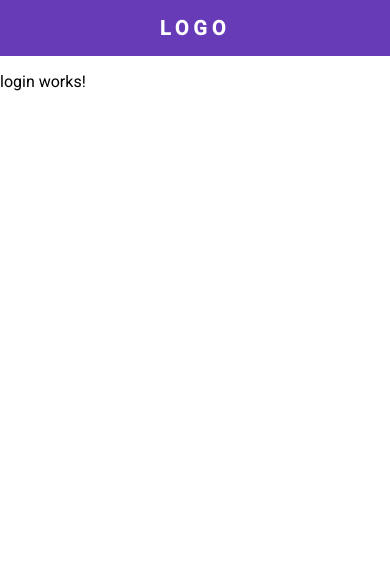
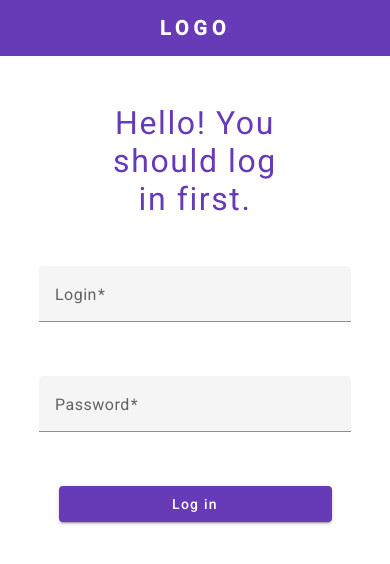
Before and after one commit to ArkBog/crud, an Angular app: page / in a window 390 px wide. Shown: the top 564 px of the page. Built offline with nearby package versions, Linux system fonts and the light colour scheme.

Commit message:
added login function

```diff
--- a/db.json
+++ b/db.json
@@ -50,5 +50,17 @@
       "comments": "",
       "employeeId": 1
     }
+  ],
+  "users":[
+    {
+      "login": "test0",
+      "password": "test",
+      "employeeId": 0
+    },
+    {
+      "login": "test",
+      "password": "test",
+      "employeeId": 1
+    }
   ]
 }
--- a/src/app/app-routing.module.ts
+++ b/src/app/app-routing.module.ts
@@ -3,10 +3,11 @@ import { RouterModule, Routes } from '@angular/router';
 import { DashboardComponent } from './components/dashboard/dashboard.component';
 import { HomeComponent } from './components/home/home.component';
 import { LoginComponent } from './components/login/login.component';
+import { AuthGuard } from './auth.guard';
 
 const routes: Routes = [
   {path:'', component: LoginComponent },
-  {path: 'dashboard', component: DashboardComponent},
+  {path: 'dashboard', component: DashboardComponent, canActivate: [AuthGuard]},
   {path: 'home', component: HomeComponent},
 ];
 
--- a/src/app/app.module.ts
+++ b/src/app/app.module.ts
@@ -23,6 +23,10 @@ import {MatIconModule} from '@angular/material/icon';
 import {MatDialogModule} from '@angular/material/dialog';
 import { DialogComponent } from './components/customer-database/dialog/dialog.component';
 import { LoginComponent } from './components/login/login.component';
+import { AuthGuard } from './auth.guard';
+import { AuthService } from './services/auth.service';
+
+
 
 
 @NgModule({
@@ -55,7 +59,7 @@ import { LoginComponent } from './components/login/login.component';
     MatIconModule,
     MatDialogModule,
   ],
-  providers: [],
+  providers: [AuthService, AuthGuard],
   bootstrap: [AppComponent]
 })
 export class AppModule { }
--- /dev/null
+++ b/src/app/auth.guard.ts
@@ -0,0 +1,33 @@
+import { Injectable } from '@angular/core';
+import { CanActivate, ActivatedRouteSnapshot, RouterStateSnapshot, Router } from '@angular/router';
+import { Observable } from 'rxjs';
+import { AuthService } from './services/auth.service';
+
+
+@Injectable()
+export class AuthGuard implements
+CanActivate {
+
+  constructor(
+    private readonly authService:AuthService,
+    private readonly router: Router
+  ){
+
+  }
+  canActivate(
+    next: ActivatedRouteSnapshot,
+    state: RouterStateSnapshot): Observable<boolean> | Promise<boolean> | boolean {
+
+
+      if (this.authService.isUserLoggedIn()){
+        this.router.navigate(['/dashboard'])
+        console.log('zalogowany')
+        return true
+      } else {
+
+         console.log('niezalogowany')
+         return false
+      }
+
+  }
+}
--- a/src/app/components/customer-database/customer-database.component.ts
+++ b/src/app/components/customer-database/customer-database.component.ts
@@ -58,7 +58,6 @@ export class CustomerDatabaseComponent implements AfterViewInit, OnDestroy {
       this.customers = data;
       this.dataSource.data = this.customers;
       this.customersDatabaseService.customersDatabase = data;
-      console.log("to jest dlugosc", this.customersDatabaseService.customersDatabase.length)
     });
   }
 
--- /dev/null
+++ b/src/app/components/login/login.component.css
@@ -0,0 +1,48 @@
+* {
+  width: 1000px;
+  margin-left: auto;
+  margin-right: auto;
+  text-align: center;
+  box-sizing: border-box;
+}
+
+.container {
+  margin-top: 3rem;
+}
+
+.container .text {
+  width: 50%;
+  color: var(--main-color);
+  font-size: 2rem;
+  letter-spacing: .1rem;
+  margin-bottom: 3rem;
+}
+
+.container form {
+  width: 100%;
+  height: 100%;
+  flex-wrap: wrap;
+}
+
+.container form mat-form-field {
+  width: 100%;
+  margin-bottom: 2rem;
+}
+
+.container form mat-error {
+  width: 40%;
+}
+
+.container form button {
+  width: 70%;
+}
+
+@media screen and (max-width: 1000px) {
+  .container {
+    width: 100%;
+    flex-direction: column;
+  }
+  .container form mat-form-field {
+    width: 80%;
+  }
+}
--- a/src/app/components/login/login.component.html
+++ b/src/app/components/login/login.component.html
@@ -1 +1,30 @@
-<p>login works!</p>
+<div class="container">
+    <div class="text">
+        Hello! You should log in first.
+    </div>
+  <form [formGroup]="logIn" (ngSubmit)="submit(login.value, password.value)">
+    <mat-form-field>
+      <mat-label>Login</mat-label>
+      <input
+        #login
+        matInput
+        type="text"
+        placeholder="Login"
+        formControlName="login"
+        required
+      />
+    </mat-form-field>
+    <mat-form-field>
+      <mat-label>Password</mat-label>
+      <input
+        #password
+        matInput
+        type="password"
+        placeholder="Password"
+        formControlName="password"
+        required
+      />
+    </mat-form-field>
+    <button mat-raised-button color="primary" type="submit" class="button-full">Log in</button>
+  </form>
+</div>
--- /dev/null
+++ b/src/app/components/login/login.component.min.css
@@ -0,0 +1 @@
+*{width:1000px;margin-left:auto;margin-right:auto;text-align:center;box-sizing:border-box}.container{margin-top:3rem}.container .text{width:50%;color:var(--main-color);font-size:2rem;letter-spacing:.1rem;margin-bottom:3rem}.container form{width:100%;height:100%;flex-wrap:wrap}.container form mat-form-field{width:100%;margin-bottom:2rem}.container form mat-error{width:40%}.container form button{width:70%}@media screen and (max-width: 1000px){.container{width:100%;flex-direction:column}.container form mat-form-field{width:80%}}
--- a/src/app/components/login/login.component.scss
+++ b/src/app/components/login/login.component.scss
@@ -0,0 +1,46 @@
+* {
+    width: 1000px;
+    margin-left: auto;
+    margin-right: auto;
+    text-align: center;
+    box-sizing: border-box;
+  }
+  .container {
+    margin-top: 3rem;
+    .text{
+        width: 50%;
+        color: var(--main-color);
+        font-size: 2rem;
+        letter-spacing: .1rem;
+        margin-bottom: 3rem;
+    }
+    form{
+      width: 100%;
+      height: 100%;
+    //   display: flex;
+      flex-wrap: wrap;
+      mat-form-field{
+        width: 100%;
+        margin-bottom: 2rem;
+      }
+      mat-error{
+        width: 40%;
+      }
+
+      button{
+        width: 70%;
+      }
+    }
+  }
+  @media screen and (max-width: 1000px) {
+    .container{
+        width: 100%;
+        flex-direction: column;
+        form{
+            mat-form-field{
+                width: 80%;
+            }
+        }
+    }
+
+}
--- a/src/app/components/login/login.component.ts
+++ b/src/app/components/login/login.component.ts
@@ -1,10 +1,48 @@
 import { Component } from '@angular/core';
+import { FormControl, FormGroup } from '@angular/forms';
+import { AuthService } from 'src/app/services/auth.service';
+
+interface User {
+  password: string;
+  login: string;
+  employeeId: number;
+
+}
 
 @Component({
   selector: 'app-login',
   templateUrl: './login.component.html',
   styleUrls: ['./login.component.scss']
 })
+
+
+
 export class LoginComponent {
 
+  constructor(private authService: AuthService){}
+
+
+
+  logIn = new FormGroup({
+    login: new FormControl,
+    password: new FormControl,
+  })
+
+  users: User[] = []
+
+  submit(login:any, password:any){
+    this.authService.getCustomers().subscribe((data: any) => {
+      this.users = data;
+    });
+    for(let i = 0; i < this.users.length; i++){
+      if(this.users[i].login === login && this.users[i].password === password){
+        this.authService.user = this.users[i];
+        this.authService.userIsLogged = true;
+        console.log(this.authService.userIsLogged)
+
+      }
+    }
+  }
+
+
 }
--- /dev/null
+++ b/src/app/services/auth.service.ts
@@ -0,0 +1,25 @@
+import { HttpClient } from '@angular/common/http';
+import { Injectable } from '@angular/core';
+import { BehaviorSubject } from 'rxjs';
+
+@Injectable({
+  providedIn: 'root'
+})
+export class AuthService {
+
+  constructor(private http: HttpClient) { }
+
+  userIsLogged = false
+
+  employeeId:number | undefined;
+  user:any
+
+  getCustomers(){
+    return this.http.get("http://localhost:3000/users")
+  }
+
+  isUserLoggedIn(){
+    return this.userIsLogged
+  }
+
+}
```
Also changed, not shown: 2 other files (tests, documents, lock files or other folders).
